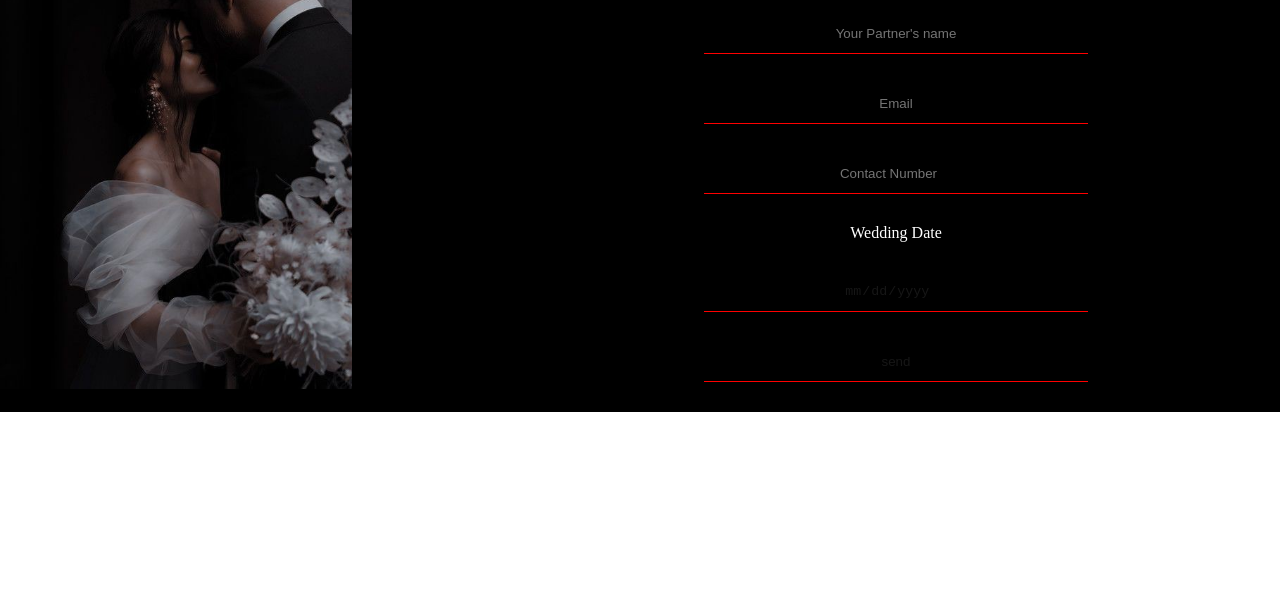
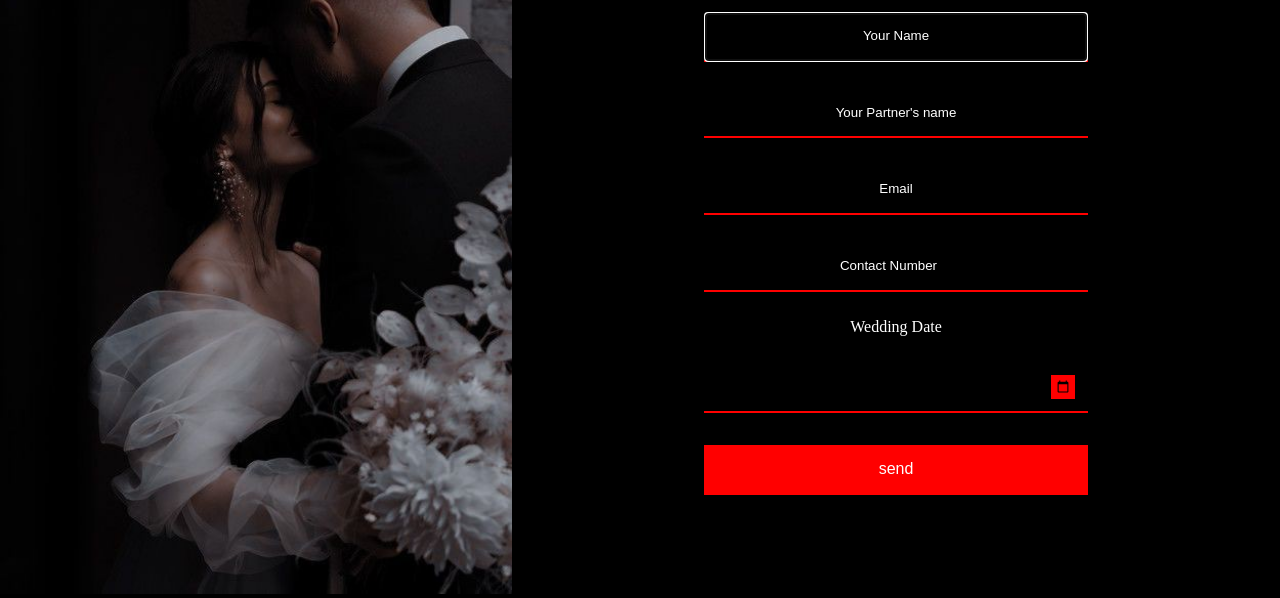
Before and after one commit to GhazaalSarmadi/website, a plain HTML site: page contact.html in a window 1280 px wide. Shown: the part 205-803 px from the top of the page. Drawn offline with Linux system fonts and the light colour scheme.

Commit message:
fix bugs & change design

```diff
--- a/contact.html
+++ b/contact.html
@@ -26,29 +26,29 @@
 
 
     <!-- form -->
-    <div class="form">
-        <div class="form__img">
+    <div class="contact">
+        <div class="contact__img">
             <img src="./images/contact/form-img.jpg" alt="">
         </div>
-        <form action="">
+        <form class="contact__form" action="">
             <h1>Get in Touch</h1>
-            <div class="form__input">
-                <input type="text" placeholder="Your Name">
+            <div class="contact__form--input">
+                <input type="text" placeholder="Your Name" autofocus>
             </div>
-            <div class="form__input">
+            <div class="contact__form--input">
                 <input type="text" placeholder="Your Partner's name">
             </div>
-            <div class="form__input">
+            <div class="contact__form--input">
                 <input type="email" placeholder="Email">
             </div>
-            <div class="form__input">
-                <input type="number" placeholder="Contact Number">
+            <div class="contact__form--input">
+                <input type="number" placeholder="Contact Number" min="1">
             </div>
-            <div class="form__input">
+            <div class="contact__form--input">
                 <label for="">Wedding Date</label>
-                <input type="date" style="text-align: center;">
+                <input type="date">
             </div>
-            <div class="form__input">
+            <div class="contact__form--input">
                 <input type="button" value="send">
             </div>
         </form>
--- a/scsss/contact/blocks/_form.scss
+++ b/scsss/contact/blocks/_form.scss
@@ -1,47 +1,81 @@
-.form {
-    width: 100%;
-    // height: 100vh;
-    // background-color: red;
+//phone
+.contact {
     @include flexBox(space-between, center, row);
-    background-color: black;
-    color: white;
+    width: $full-width;
+    background-color: $primary-color;
+    color: $primary-color2;
+    height: 100vh;
 
     &__img {
-        width: calc(30% - 32px);
+        filter: blur(5px);
+        width: $full-width;
 
-        img {
-            width: 100%;
+        >img {
+            width: $full-width;
         }
     }
 
-    >form {
-        width: 60%;
+    &__form {
+        position: absolute;
+        width: $full-width;
         text-align: center;
+
+        &--input {
+            ::placeholder {
+                text-align: center;
+                color: $primary-color2;
+            }
+
+            >input {
+                color: white;
+                display: block;
+                outline-offset: -2px;
+                width: $half-width;
+                height: 50px;
+                border: none;
+                border-bottom: 2px solid red;
+                background-color: transparent;
+                padding: 0 $s-padding;
+                margin: $m-margin auto;
+            }
+
+            input[type=button] {
+                background-color: red;
+                font-size: 1em;
+                cursor: pointer;
+            }
+
+            input[type=date]::-webkit-calendar-picker-indicator {
+                padding: 5px;
+                background-color: red;
+                fill: black;
+            }
+            input[type=date]::-webkit-datetime-edit {
+                color: transparent;
+            }
+            input:focus::-webkit-datetime-edit {
+                color: white;
+            }
+        }
     }
+}
 
-    &__input {
-        ::placeholder {
-            text-align: center;
-            // color: red;
+
+
+//desktop
+@include respond(desktop) {
+    .contact {
+        height: auto;
+
+        &__img {
+            filter: none;
+            width: 40%;
         }
 
-        input {
-
-            display: block;
-            // font-size: 14px;
-            outline: 2px solid transparent;
-            outline-offset: -2px;
-            width: 50%;
-            height: 40px;
-            border: none;
-            border-bottom: 1px solid #ff0000;
-            background-color: transparent;
-            padding: 0 16px;
-            color: #161616;
-            margin: 30px auto;
-            display: block;
-
+        &__form {
+            position: static;
+            width: 60%;
+            text-align: center;
         }
-
     }
 }
--- a/scsss/gallery/blocks/_head.scss
+++ b/scsss/gallery/blocks/_head.scss
@@ -1,6 +1,5 @@
 //mobile first
 .head {
-    height: 80vh;
     width: 100%;
     font-family: gloria;
     margin: $m-margin 0;
@@ -12,6 +11,7 @@
     }
 
     &__txt {
+        width: 70%;
         text-align: center;
         margin: $s-margin auto;
 
--- a/scsss/gallery/blocks/_imgsection.scss
+++ b/scsss/gallery/blocks/_imgsection.scss
@@ -5,17 +5,16 @@ body {
 .imgsection {
     width: 100%;
     margin: $l-margin auto;
+    padding: 1em;
 
     &__row1,
     &__row2,
     &__row3,
     &__row4 {
         @include flexBox (space-around, center, column);
-        // width: 50%;
-
+        text-align: center;
         img {
             width: 100%;
-            transition: 0.3s;
         }
 
 
@@ -25,7 +24,7 @@ body {
             background-color: black;
             margin: 15px;
             border: solid;
-            width: calc(100% - 10px);
+            width: 100%;
 
 
             h3 {
@@ -47,14 +46,18 @@ body {
         &__row2,
         &__row3,
         &__row4 {
-            @include flexBox(center, center, row);
+            @include flexBox(space-between, center, row);
 
             .card {
-                width: calc(33% - 12px);
+                width: 25%;
+                h3{
+                    font-size: 1em;
+                }
             }
 
             img {
                 filter: grayscale(100%);
+                transition: 0.3s;
             }
 
             img:hover {
```
Also changed, not shown: lkdwek.txt (added, +46 -0 lines), css/contact.css, css/gallery.css, 2 other files.
